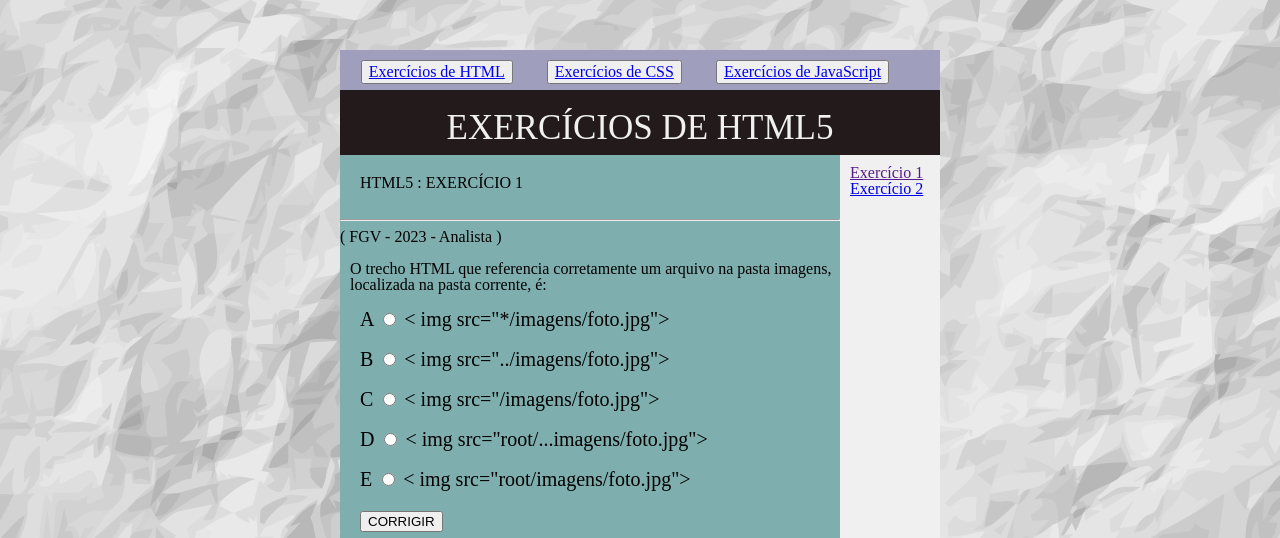
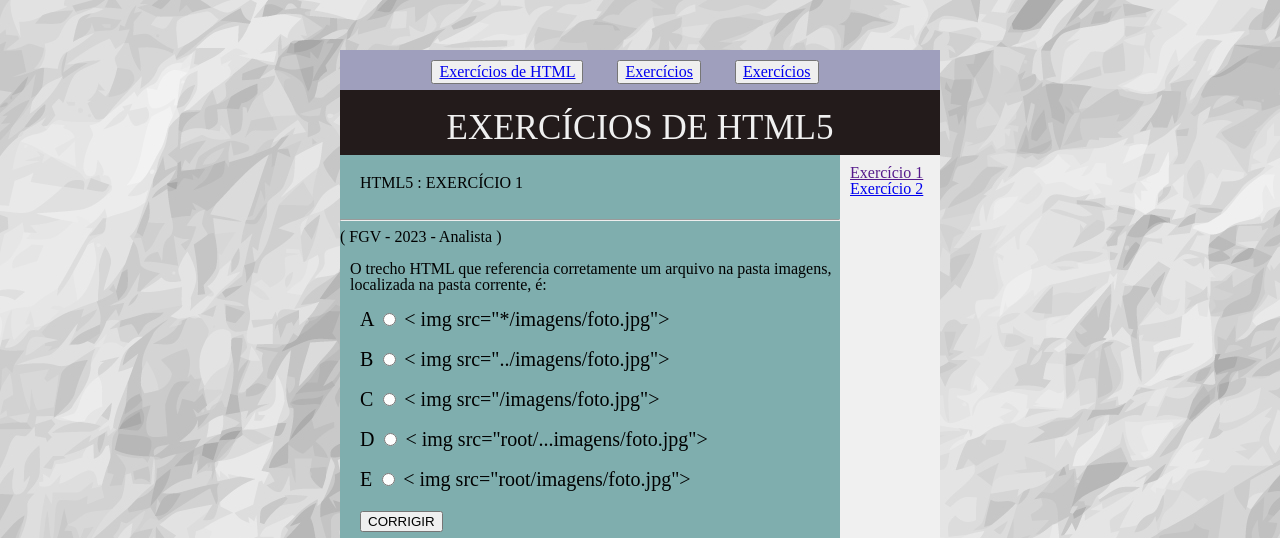
Before and after one commit to sfnatan/PratiqueCodigo, a plain HTML site: page index.html in a window 1280 px wide. Shown: the top 538 px of the page. Drawn offline with Linux system fonts and the light colour scheme.

Commit message:
Alterações na barra de navegação
Foram alterados os títulos da barra de navegação e todos foram deixados apenas como "Exercícios" para fins de teste.

```diff
--- a/index.html
+++ b/index.html
@@ -13,10 +13,10 @@
                 <a href="/index.html">Exercícios de HTML</a>
             </button>
             <button class="botao-menu">
-                <a href="/exercicios-de-css.html">Exercícios de CSS</a>
+                <a href="/exercicios-de-css.html">Exercícios</a>
             </button>
             <button class="botao-menu">
-                <a href="/exercicios-de-javascript.html">Exercícios de JavaScript</a>
+                <a href="/exercicios-de-javascript.html">Exercícios</a>
             </button>
         </nav>
     </header>
```
